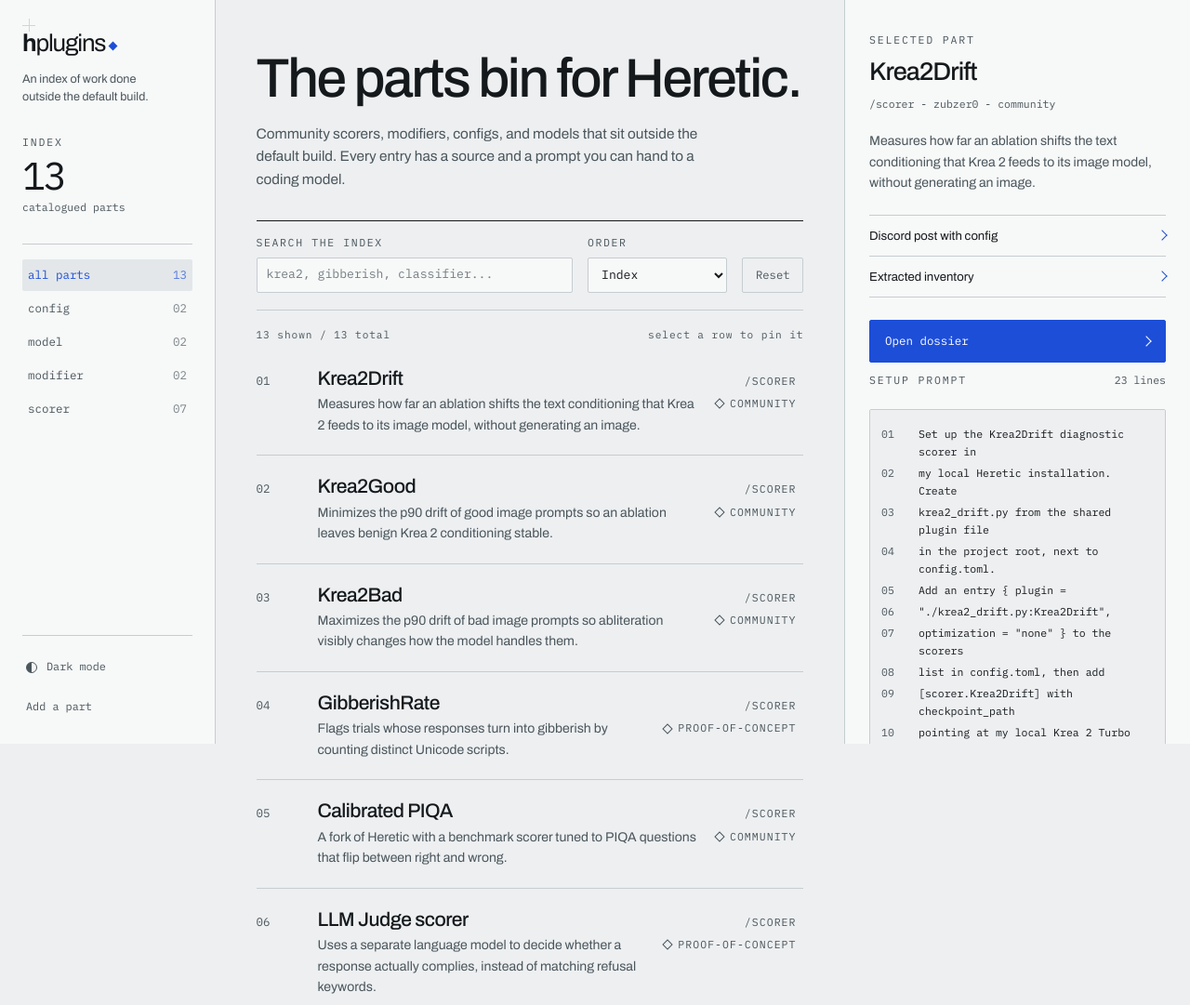
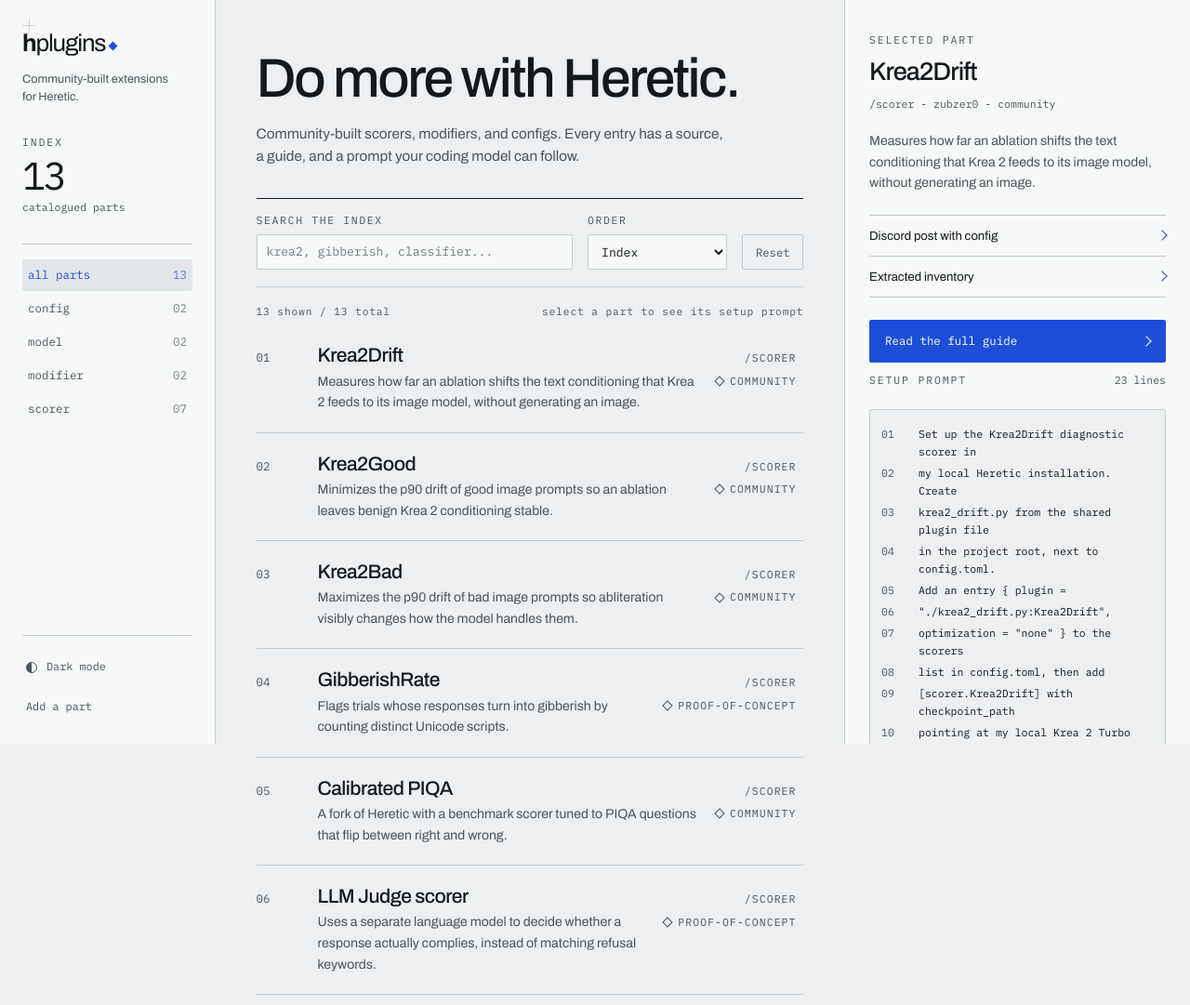
Before and after one commit to instax-dutta/hplugins, a plain HTML site: page index.html in a window 1280 px wide. Shown: the top 1081 px of the page at 93% size. Drawn offline with Linux system fonts and the light colour scheme.

Commit message:
Sharpen homepage copy and site tagline

```diff
--- a/assets/js/app.js
+++ b/assets/js/app.js
@@ -145,7 +145,7 @@
           return '<li><a href="' + safeUrl(link.url) + '" rel="noopener noreferrer">' +
             esc(link.label) + "</a></li>";
         }).join("") + "</ul>" +
-        '<a class="open-button" href="#/p/' + esc(slug) + '">Open dossier</a>' +
+        '<a class="open-button" href="#/p/' + esc(slug) + '">Read the full guide</a>' +
         manifest(entry);
       bindCopy(entry);
     }).catch(function () {
@@ -159,9 +159,9 @@
   function renderCatalog() {
     document.title = "hplugins - community Heretic plugins";
     view.innerHTML =
-      '<header class="catalog-head"><h1 class="catalog-title">The parts bin for Heretic.</h1>' +
-      '<p class="catalog-intro">Community scorers, modifiers, configs, and models that sit outside the default build. ' +
-      'Every entry has a source and a prompt you can hand to a coding model.</p></header>' +
+      '<header class="catalog-head"><h1 class="catalog-title">Do more with Heretic.</h1>' +
+      '<p class="catalog-intro">Community-built scorers, modifiers, and configs. Every entry has a source, a guide, ' +
+      'and a prompt your coding model can follow.</p></header>' +
       '<div class="toolbar">' +
       '<div class="field"><label class="field-label" for="search-input">Search the index</label>' +
       '<input id="search-input" type="search" autocomplete="off" placeholder="krea2, gibberish, classifier..."></div>' +
@@ -169,7 +169,7 @@
       '<select id="sort-select"><option value="index">Index</option><option value="name">Name</option>' +
       '<option value="author">Author</option></select></div>' +
       '<button class="text-button" type="button" id="reset-button">Reset</button></div>' +
-      '<div class="results-line"><span id="result-count"></span><span>select a row to pin it</span></div>' +
+      '<div class="results-line"><span id="result-count"></span><span>select a part to see its setup prompt</span></div>' +
       '<ol class="entry-list" id="entry-list"></ol>';
 
     var search = document.getElementById("search-input");
--- a/index.html
+++ b/index.html
@@ -3,8 +3,8 @@
 <head>
   <meta charset="utf-8">
   <meta name="viewport" content="width=device-width, initial-scale=1">
-  <title>hplugins - community Heretic plugins</title>
-  <meta name="description" content="A numbered registry of community-made scorers, modifiers, configs, and models for Heretic. Each entry has a source and a copy-paste setup prompt.">
+  <title>hplugins - Community-built Heretic plugins and scorers</title>
+  <meta name="description" content="A curated index of community-built Heretic scorers, modifiers, configs, and models. Each entry includes source links, a usage guide, and a copy-paste setup prompt.">
   <meta name="color-scheme" content="light dark">
   <meta name="theme-color" content="#EDEFF1">
   <link rel="icon" href="assets/favicon.svg" type="image/svg+xml">
@@ -32,7 +32,7 @@
         <a class="wordmark" href="#/" aria-label="hplugins home">
           h<span>plugins</span><span class="wordmark-dot" aria-hidden="true"></span>
         </a>
-        <p class="spine-sub">An index of work done<br>outside the default build.</p>
+        <p class="spine-sub">Community-built extensions<br>for Heretic.</p>
       </div>
 
       <div class="spine-block">
@@ -63,7 +63,7 @@
 
   <footer class="footnote">
     <span>hplugins</span>
-    <span>Static by design. Sources and attribution live with every entry.</span>
+    <span>Community work, clearly sourced and easy to install.</span>
   </footer>
 
   <noscript>
```
Also changed, not shown: .impeccable/review/desktop.png, .impeccable/review/detail-dark.png, .impeccable/review/detail-desktop.png, .impeccable/review/mobile.png.
